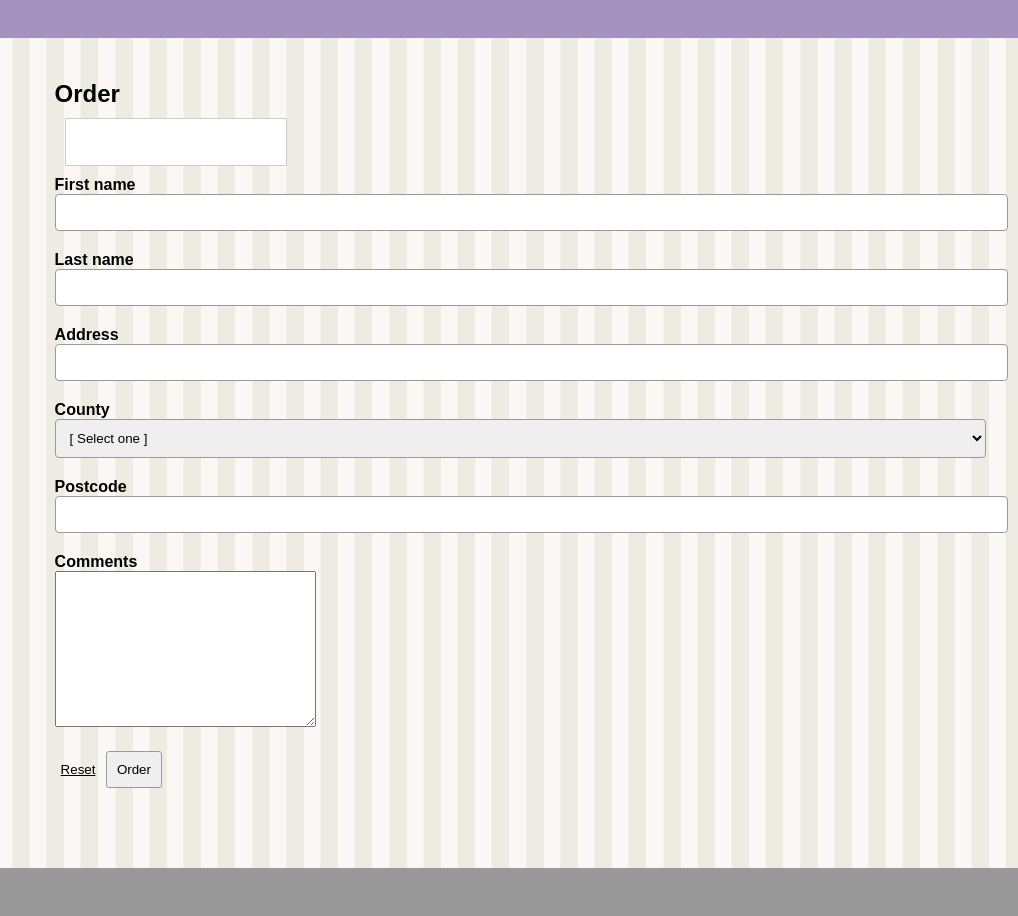
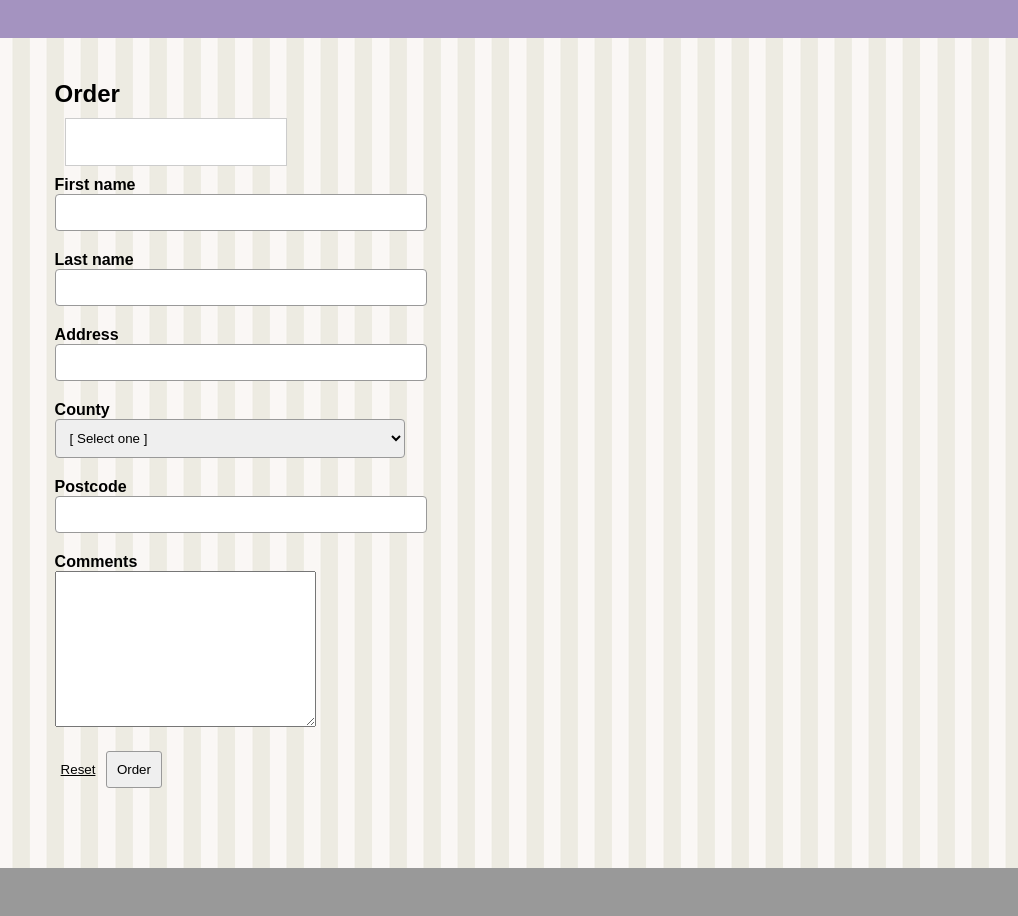
Before and after one commit to martapuszkonowak/pies-shop-project, a plain HTML site: page order.html in a window 1280 px wide. Shown: the full height of the page, 262-1280 px from the left. Drawn offline with Linux system fonts and the light colour scheme.

Commit message:
Added media query

```diff
--- a/order.html
+++ b/order.html
@@ -6,6 +6,11 @@
     <link rel="stylesheet" href="site.css" type="text/css" />
     <title>Bethany's Pie Shop</title>
     <style>
+      @media only screen and (min-width: 768px) {
+        article {
+          width: 350px;
+        }
+      }
       h1 {
         margin-bottom: 10px;
       }
```
